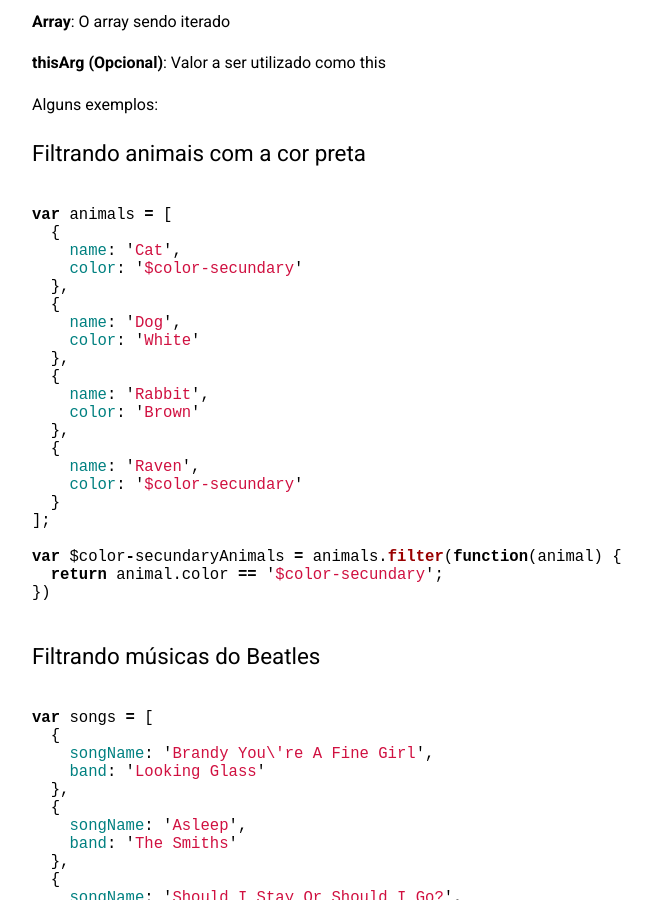
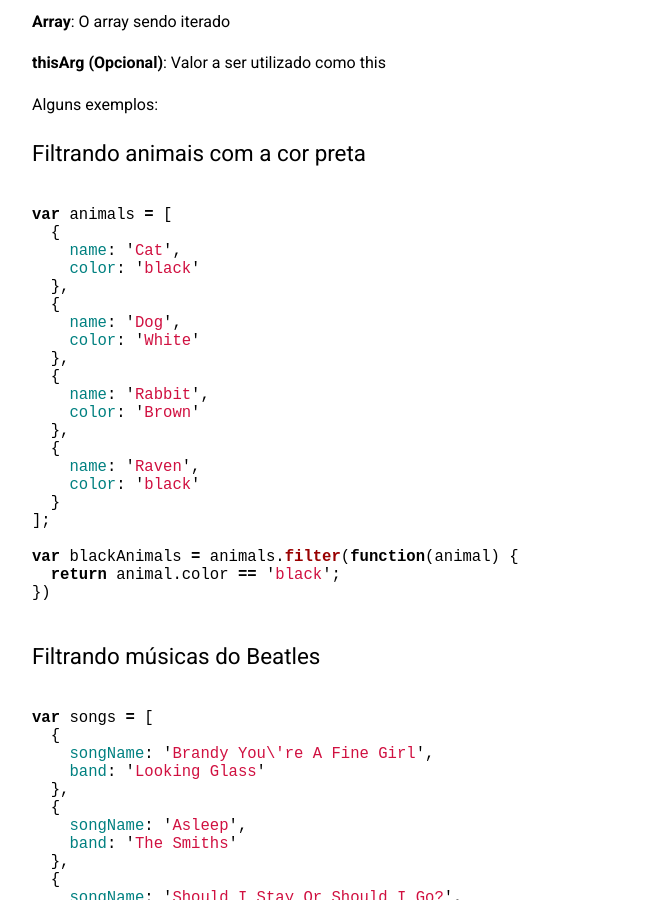
Before and after one commit to karolinedealencar/karolinedealencar.com.br, a Jekyll site: the page built from _posts/2017-05-18-array-filter.md, in a window 1280 px wide and 900 px high, scrolled down 406 px. Shown: the whole window, without its empty margins (43-695 px from the left). Built offline with Jekyll 4.4.1, drawn with Linux system fonts in a browser that asks for light colours; comment, search, counter and statistics services are not loaded.

Commit message:
corrigindo erro nos posts

````diff
--- a/_posts/2017-05-18-array-filter.md
+++ b/_posts/2017-05-18-array-filter.md
@@ -26,7 +26,7 @@ Alguns exemplos:
 var animals = [
   {
     name: 'Cat',
-    color: '$color-secundary'
+    color: 'black'
   },
   {
     name: 'Dog',
@@ -38,12 +38,12 @@ var animals = [
   },
   {
     name: 'Raven',
-    color: '$color-secundary'
+    color: 'black'
   }
 ];
 
-var $color-secundaryAnimals = animals.filter(function(animal) {
-  return animal.color == '$color-secundary';
+var blackAnimals = animals.filter(function(animal) {
+  return animal.color == 'black';
 })
 
 ```
````
Also changed, not shown: _posts/2017-05-30-array-map.md (+1 -1 lines).
